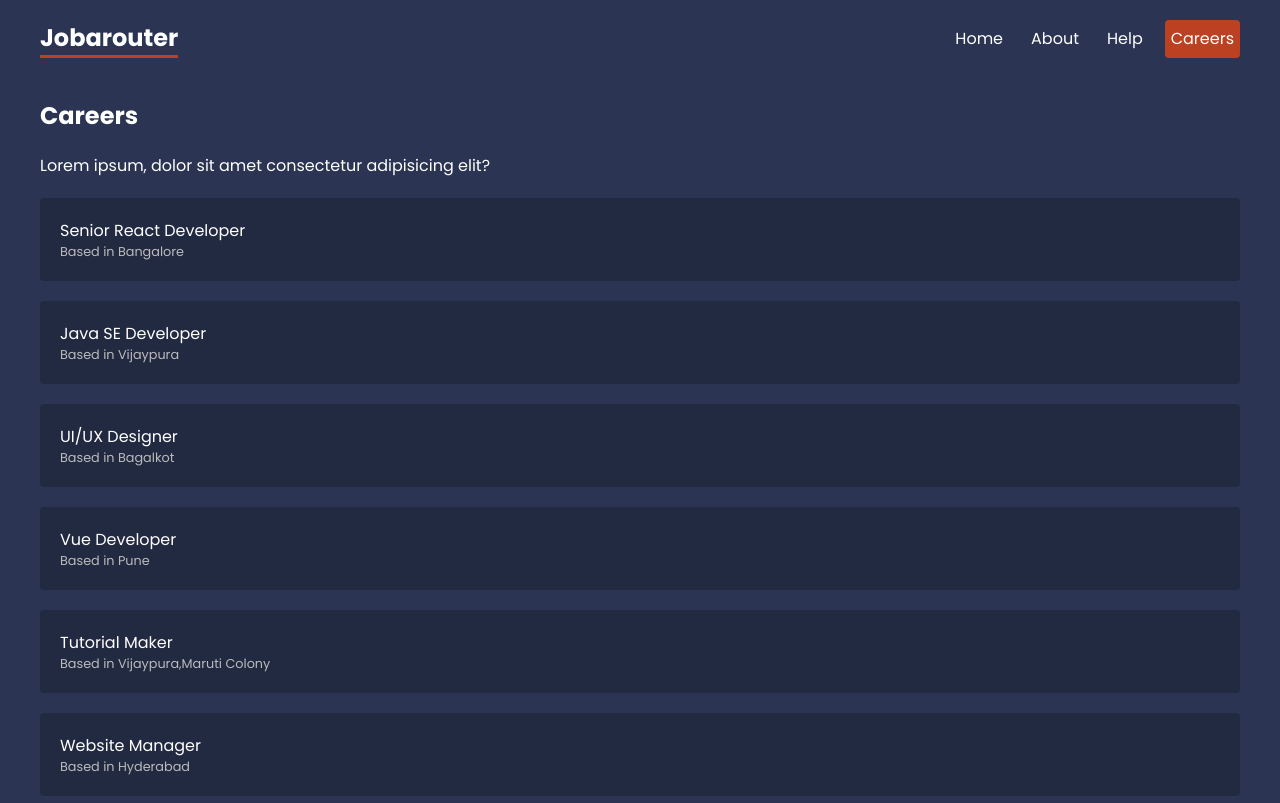
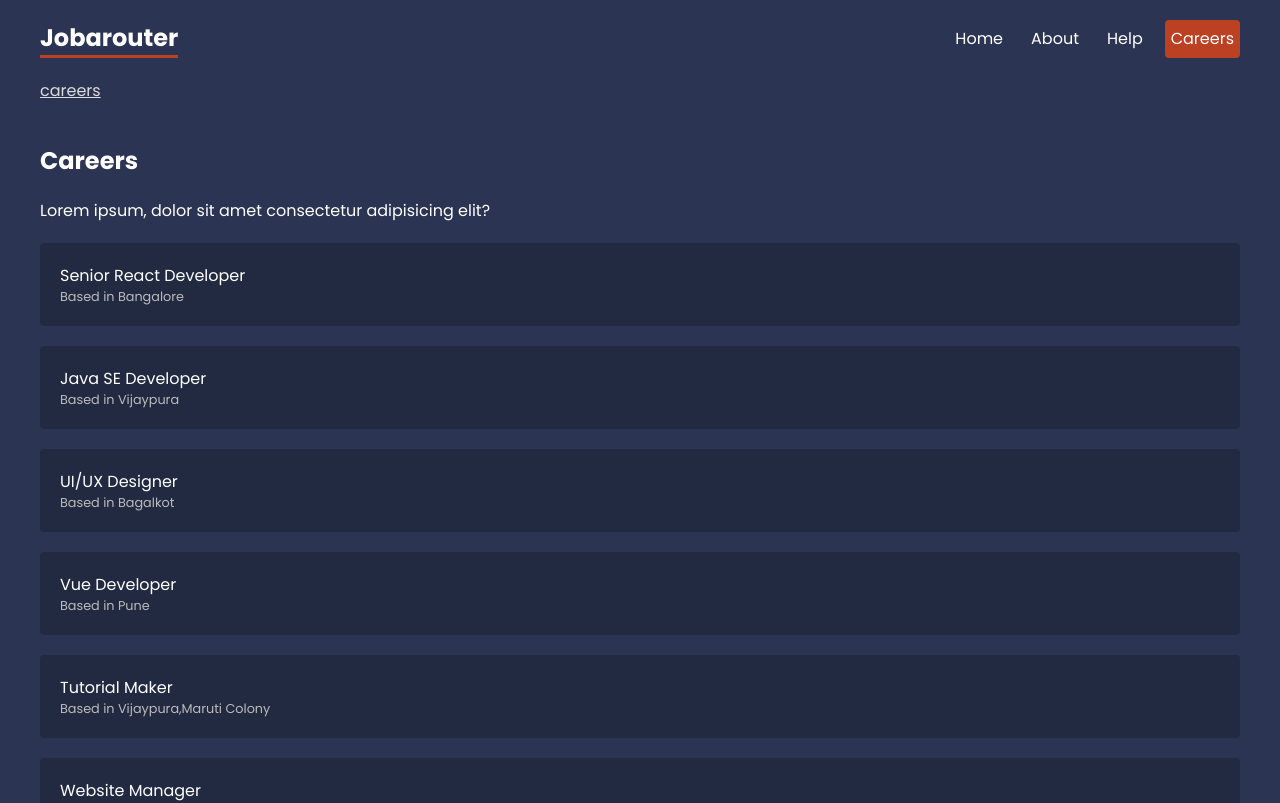
Before and after one commit to vvt22/REACT_Router, a React (Create React App) app: page /careers in a window 1280 px wide. Shown: the top 803 px of the page. Built offline with nearby package versions, Linux system fonts and the light colour scheme; data requests are answered from the project's data file.

Commit message:
breadcrumb-designing

```diff
--- /dev/null
+++ b/src/components/Breadcrumbs.js
@@ -0,0 +1,22 @@
+import { useLocation, Link } from "react-router-dom";
+
+export default function Breadcrumbs() {
+  const location = useLocation();
+
+  let currentLink = "";
+
+  const crumbs = location.pathname
+    .split("/")
+    .filter((crumb) => crumb !== "")
+    .map((crumb) => {
+      currentLink += `/${crumb}`;
+
+      return (
+        <div className="crumb" key={crumb}>
+          <Link to={currentLink}>{crumb}</Link>
+        </div>
+      );
+    });
+
+  return <div className="breadcrumbs">{crumbs}</div>;
+}
--- a/src/index.css
+++ b/src/index.css
@@ -127,3 +127,22 @@
   border-radius: 4px;
   margin: 20px 0;
 }
+/* breadcrumbs */
+.breadcrumbs {
+  max-width: 1200px;
+  margin: 20px auto;
+}
+.breadcrumbs > * {
+  display: inline-block;
+  margin-right: 10px;
+}
+.breadcrumbs .crumb:after {
+  content: ">";
+  margin-left: 10px;
+}
+.breadcrumbs .crumb:last-child:after {
+  display: none;
+}
+.breadcrumbs .crumb a {
+  color: #ddd;
+}
--- a/src/layouts/RootLayout.js
+++ b/src/layouts/RootLayout.js
@@ -1,4 +1,5 @@
 import { Outlet, NavLink } from "react-router-dom";
+import Breadcrumbs from "../components/Breadcrumbs.js";
 
 export default function RootLayout() {
   return (
@@ -11,6 +12,7 @@
           <NavLink to="help">Help</NavLink>
           <NavLink to="careers">Careers</NavLink>
         </nav>
+        <Breadcrumbs />
       </header>
       <main>
         <Outlet />
```
Also changed, not shown: info.txt.
